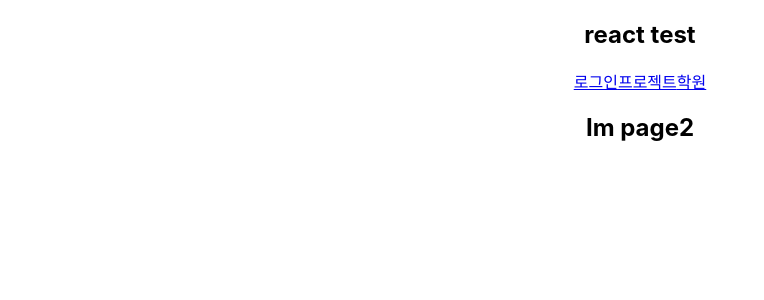
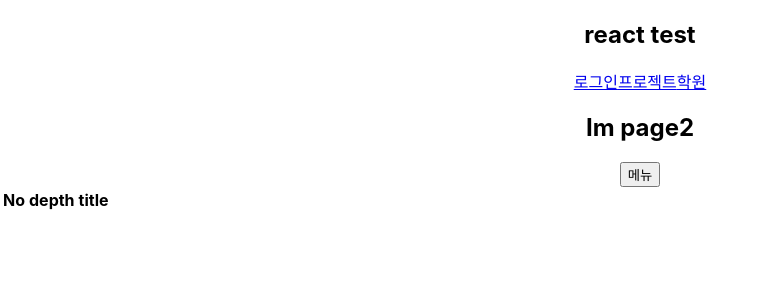
Before and after one commit to lama-boy/tourPrj-front, a React (Create React App) app: page /page1 in a window 1280 px wide. Shown: the top 300 px of the page, without its empty margins (0-764 px from the left). Built offline with nearby package versions, Linux system fonts and the light colour scheme.

Commit message:
20241015 Page2 test

```diff
--- a/src/pages/Page2.tsx
+++ b/src/pages/Page2.tsx
@@ -2,25 +2,54 @@ import axios from "axios";
 import { useState } from "react";
 
 const Page2 = ()=>{
+
+    const menuClick = () => {
+        console.log('menuClick');
+        axios.get('http://192.168.0.93:8080/getMenus').then(response => {
+
+
+            if(response.status == 200){
+                console.log(response.data.menus);
+
+
+            }else{
+                alert('error');
+            }
+
+
+        }).catch(error => {
+            console.log('error : ' + error);
+        });
+    };
+
+
+
     return (
-    <div>
-        <h2>Im page2</h2>
-    </div>
+        <>
+            <div>
+                <h2>Im page2</h2>
+            </div>
+            <div>
+            <button onClick={menuClick}>메뉴</button>
+            </div>
+            <div>
+                <table>
+                    <thead>
+                        <tr>
+                            <th>No</th>
+                            <th>depth</th>
+                            <th>title</th>
+                        </tr>
+                    </thead>
+                    <tbody>
+
+                    </tbody>
+                </table>
+            </div>
+        </>
     )
 }
 
-const Menus = () => {
 
-    const menuClick = () => {
-        axios.get('http://192.168.0.93:8080/test123').then(response => {
-            const menus = response.data;
-            console.log(menus);
-      });
-      return (
-        <div>
-            <button onClick={menuClick}>메뉴</button>
-        </div>
-    )};
-}
 
 export default Page2;
```
